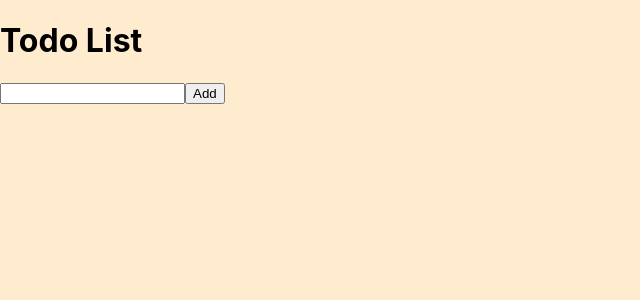
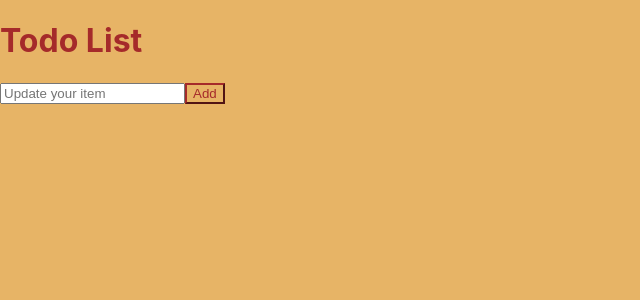
Before and after one commit to Nomcebo-coder-hub/react-todo-list, a React (Create React App) app: page / in a window 1280 px wide. Shown: the top 300 px of the page, without its empty margins (0-640 px from the left). Built offline with nearby package versions, Linux system fonts and the light colour scheme.

Commit message:
Added Update your item, update App.css

```diff
--- a/src/App.css
+++ b/src/App.css
@@ -1,46 +1,17 @@
 body {
-  background-color: blanchedalmond;
+  background-color: rgb(231, 180, 102);
 }
 
-.search-submit {
-  align-items: center;
+h1 {
+  color: brown;
 }
 
-.App {
-  text-align: center;
+input {
+  position: relative;
 }
 
-.App-logo {
-  height: 40vmin;
-  pointer-events: none;
+button {
+  color: brown;
+  background-color: rgb(231, 180, 102);
+  border-color: brown;
 }
-
-@media (prefers-reduced-motion: no-preference) {
-  .App-logo {
-    animation: App-logo-spin infinite 20s linear;
-  }
-}
-
-.App-header {
-  background-color: #282c34;
-  min-height: 100vh;
-  display: flex;
-  flex-direction: column;
-  align-items: center;
-  justify-content: center;
-  font-size: calc(10px + 2vmin);
-  color: white;
-}
-
-.App-link {
-  color: #61dafb;
-}
-
-@keyframes App-logo-spin {
-  from {
-    transform: rotate(0deg);
-  }
-  to {
-    transform: rotate(360deg);
-  }
-}
--- a/src/App.js
+++ b/src/App.js
@@ -24,9 +24,11 @@ function App() {
   };
 
   return (
-    <div className="search-submit">
+    <div>
       <h1>Todo List</h1>
+      <div className="input-container">
         <input
+          placeholder="Update your item"
           type="text"
           value={input}
           onChange={(e) => setInput(e.target.value)}
@@ -41,6 +43,7 @@ function App() {
           ))}
         </ul>
       </div>
+    </div>
   );
 }
 
```
Lines whose indentation alone changed are shown as unchanged.
